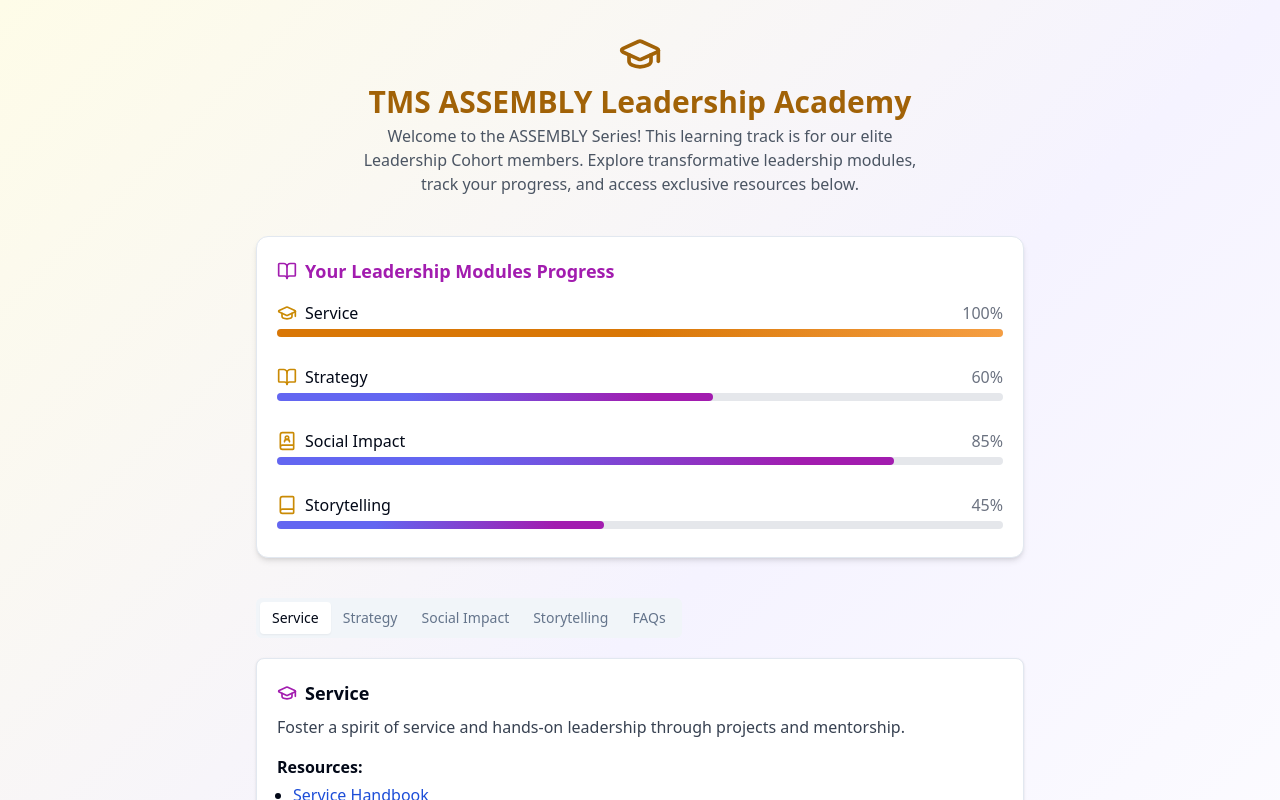
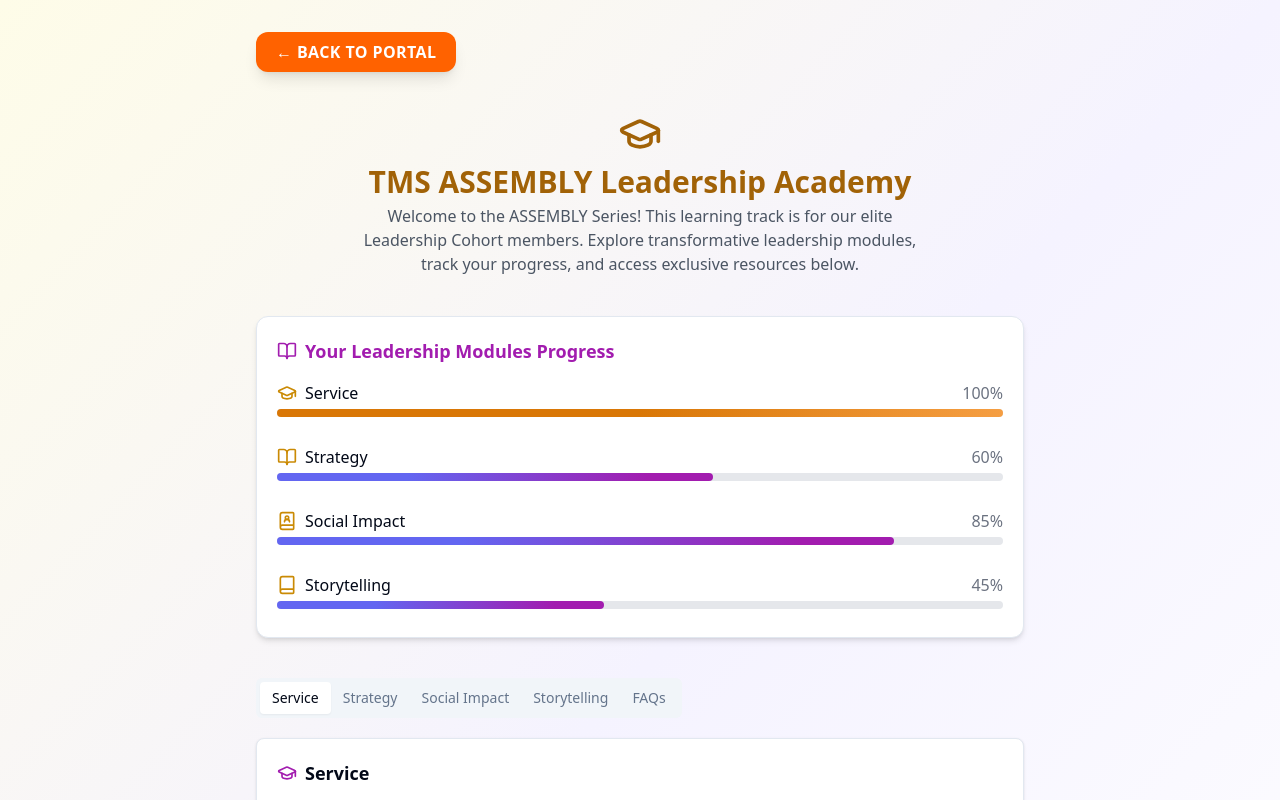
Before and after one commit to isshumongoo/the-movement-hub, a React (Vite) app: page /leadership-academy in a window 1280 px wide. Shown: the top 800 px of the page. Built offline with nearby package versions, Linux system fonts and the light colour scheme; sample sign-in values are in the browser's storage.

Commit message:
Fix: Add navigation to the portal
Add a link or button to return to the main portal from the Leadership Academy page.

```diff
--- a/src/pages/LeadershipAcademyPage.tsx
+++ b/src/pages/LeadershipAcademyPage.tsx
@@ -2,6 +2,7 @@
 import { BookOpen, GraduationCap, Book, BookUser } from "lucide-react";
 import { Button } from "@/components/ui/button";
 import { Tabs, TabsList, TabsTrigger, TabsContent } from "@/components/ui/tabs";
+import { useNavigate } from "react-router-dom";
 
 const modules = [
   {
@@ -51,9 +52,22 @@ const modules = [
 ];
 
 export default function LeadershipAcademyPage() {
+  const navigate = useNavigate();
+
   return (
     <section className="min-h-screen w-full bg-gradient-to-br from-yellow-50 via-violet-50 to-white px-2 py-8 flex justify-center">
       <div className="w-full max-w-3xl space-y-10">
+
+        {/* Back to Portal Button - prominent, orange, always at top */}
+        <div className="flex justify-start">
+          <button
+            className="flex items-center gap-2 px-5 py-2 rounded-xl font-bold uppercase tracking-wide bg-[#FF6200] text-white shadow-lg hover:bg-[#ff8c42] transition animate-fade-in"
+            onClick={() => navigate("/dashboard")}
+          >
+            ← Back to Portal
+          </button>
+        </div>
+
         {/* Header */}
         <div className="flex flex-col items-center text-center animate-fade-in">
           <GraduationCap size={44} className="text-yellow-700 mb-2" />
```
